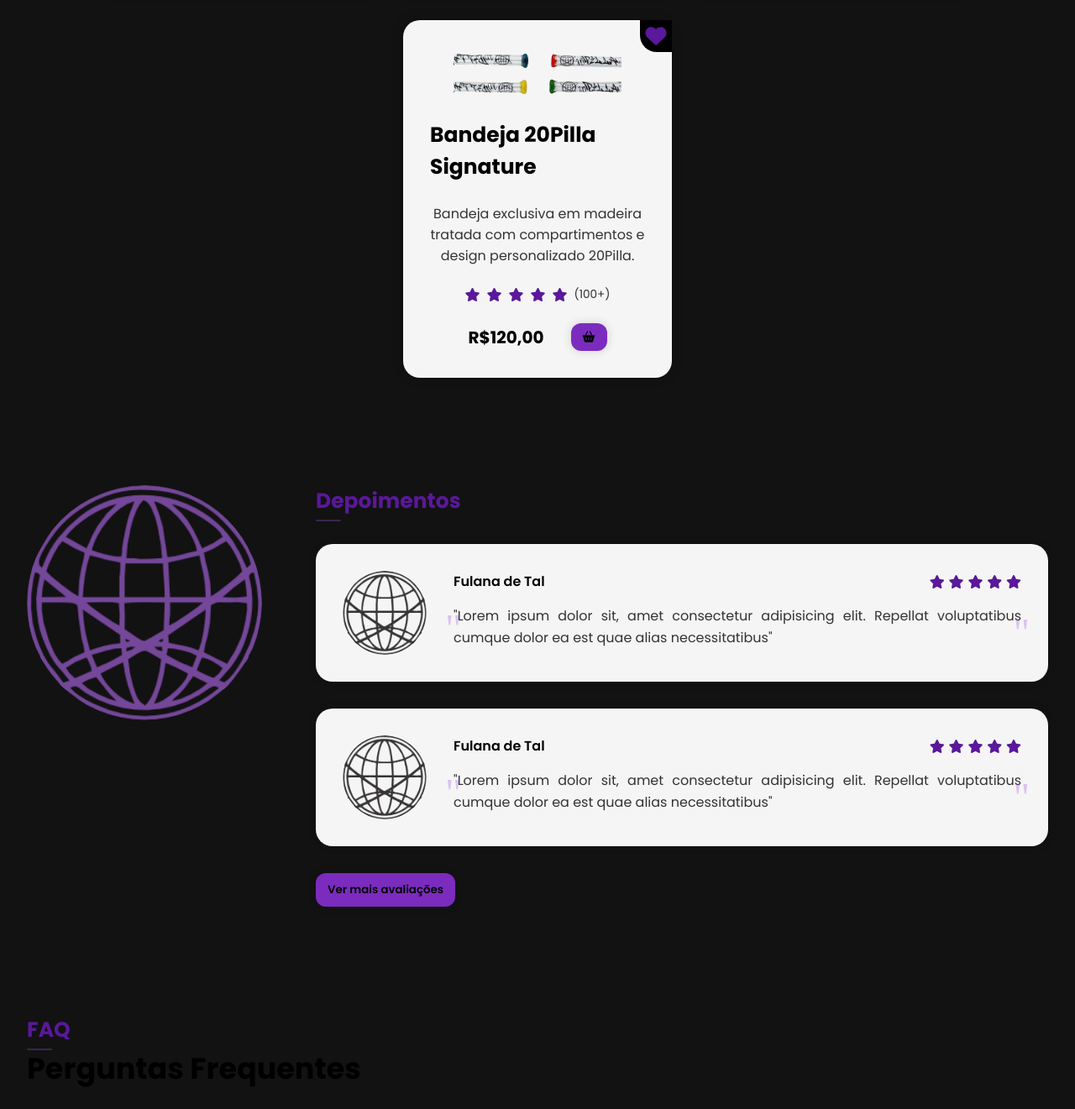
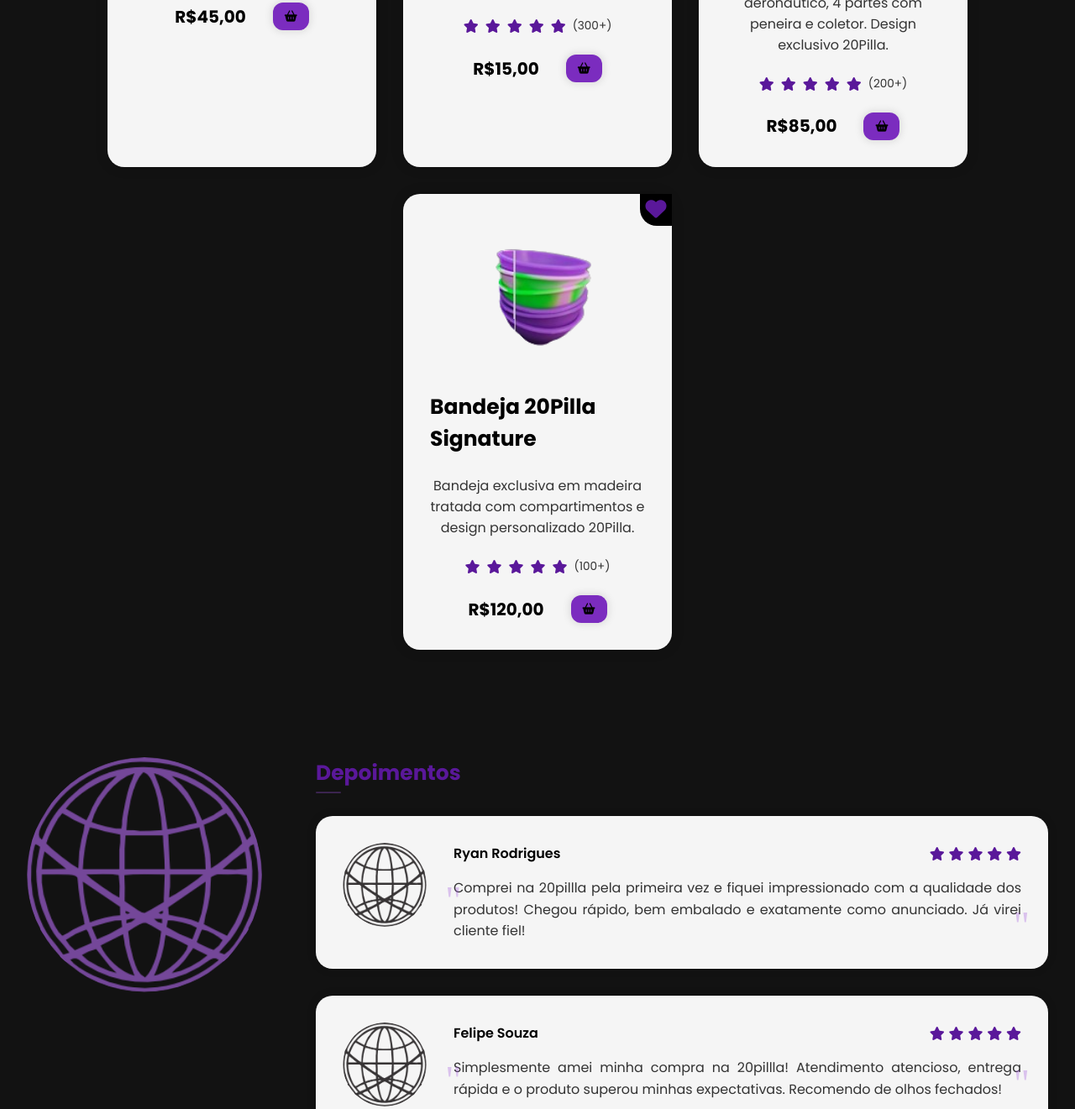
Before and after one commit to Ryanditko/20Pilla, a website: page Landing_Page_20Pilla/index.html in a window 1280 px wide. Shown: the part 1676-2997 px from the top of the page at 84% size. Drawn offline with nearby package versions, Linux system fonts and the light colour scheme; files whose address does not match are found by name.

Commit message:
Add files via upload

```diff
--- a/Landing_Page_20Pilla/index.html
+++ b/Landing_Page_20Pilla/index.html
@@ -149,7 +149,7 @@
                         <i class="fa-solid fa-heart"></i>
                     </div>
 
-                    <img src="src/img/imagem_2025-04-14_171401766-removebg-preview.png" class="dish-image" alt="Piteira de Vidro Premium">
+                    <img src="src/img/Piteira.png" class="dish-image" alt="Piteira de Vidro Premium">
 
                     <h3 class="dish-title">
                         Piteira de Vidro Premium
@@ -181,7 +181,7 @@
                         <i class="fa-solid fa-heart"></i>
                     </div>
 
-                    <img src="src/img/imagem_2025-04-14_171401766-removebg-preview.png" class="dish-image" alt="Seda King Size Premium">
+                    <img src="src/img/Seda.png" class="dish-image" alt="Seda King Size Premium">
 
                     <h3 class="dish-title">
                         Seda King Size Premium
@@ -213,7 +213,7 @@
                         <i class="fa-solid fa-heart"></i>
                     </div>
 
-                    <img src="src/img/imagem_2025-04-14_171401766-removebg-preview.png" class="dish-image" alt="Kit Dichavador Premium">
+                    <img src="src/img/Dichavador.png" class="dish-image" alt="Kit Dichavador Premium">
 
                     <h3 class="dish-title">
                         Kit Dichavador Premium
@@ -245,7 +245,7 @@
                         <i class="fa-solid fa-heart"></i>
                     </div>
 
-                    <img src="src/img/imagem_2025-04-14_171401766-removebg-preview.png" class="dish-image" alt="Bandeja 20Pilla Signature">
+                    <img src="src/img/Bandeja.png" class="dish-image" alt="Bandeja 20Pilla Signature">
 
                     <h3 class="dish-title">
                         Bandeja 20Pilla Signature
@@ -288,7 +288,7 @@
 
                         <div class="feedback-content">
                             <p>
-                                Fulana de Tal
+                                Ryan Rodrigues
                                 <span>
                                     <i class="fa-solid fa-star"></i>
                                     <i class="fa-solid fa-star"></i>
@@ -298,8 +298,7 @@
                                 </span>
                             </p>
                             <p>
-                                "Lorem ipsum dolor sit, amet consectetur adipisicing elit.
-                                Repellat voluptatibus cumque dolor ea est quae alias necessitatibus"
+                                Comprei na 20pillla pela primeira vez e fiquei impressionado com a qualidade dos produtos! Chegou rápido, bem embalado e exatamente como anunciado. Já virei cliente fiel!
                             </p>
                         </div>
                     </div>
@@ -309,7 +308,7 @@
 
                         <div class="feedback-content">
                             <p>
-                                Fulana de Tal
+                                Felipe Souza
                                 <span>
                                     <i class="fa-solid fa-star"></i>
                                     <i class="fa-solid fa-star"></i>
@@ -319,8 +318,7 @@
                                 </span>
                             </p>
                             <p>
-                                "Lorem ipsum dolor sit, amet consectetur adipisicing elit.
-                                Repellat voluptatibus cumque dolor ea est quae alias necessitatibus"
+                                Simplesmente amei minha compra na 20pillla! Atendimento atencioso, entrega rápida e o produto superou minhas expectativas. Recomendo de olhos fechados!
                             </p>
                         </div>
                     </div>
```
Also changed, not shown: Landing_Page_20Pilla/src/img/Bandeja.png (added), Landing_Page_20Pilla/src/img/Dichavador.png (added), Landing_Page_20Pilla/src/img/Piteira.png (added), Landing_Page_20Pilla/src/img/Seda.png (added).
